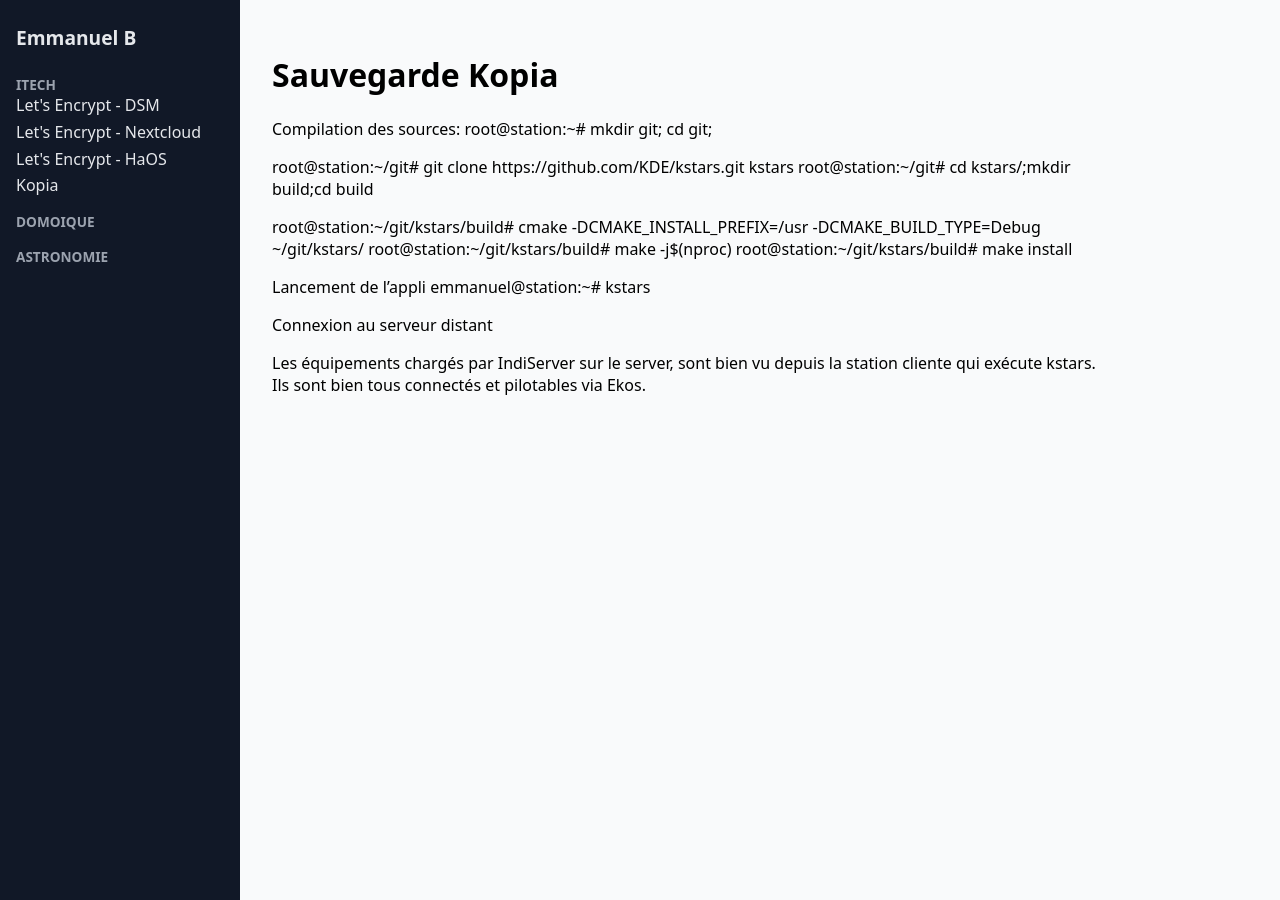
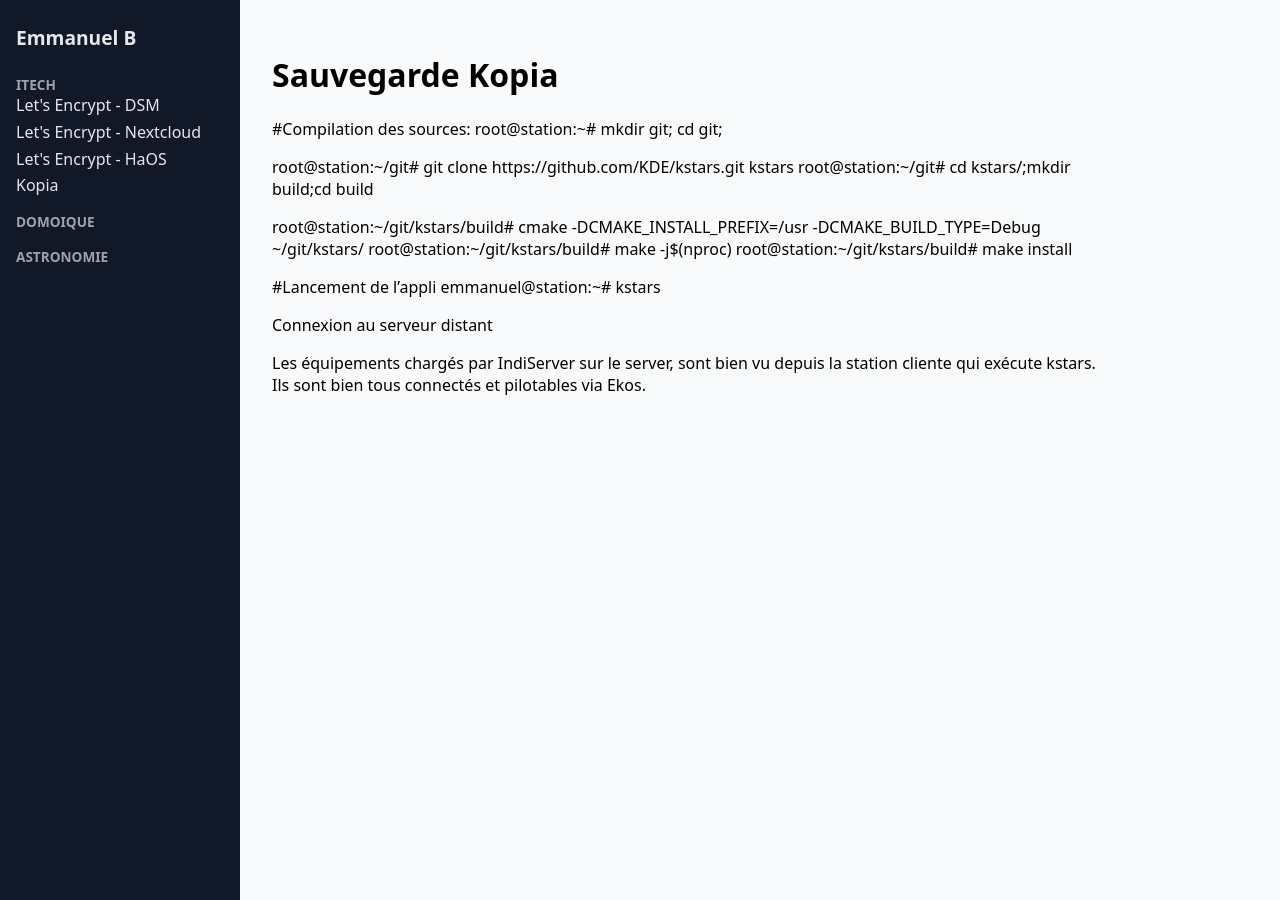
Before and after one commit to CosmicExplorator/cosmicexplorator.github.io, a Jekyll site: the page built from _pages/astronomie/compilKstars.md, in a window 1280 px wide. Built offline with Jekyll 4.4.1, drawn with Linux system fonts in a browser that asks for light colours.

```diff
--- a/_pages/astronomie/compilKstars.md
+++ b/_pages/astronomie/compilKstars.md
@@ -9,7 +9,7 @@ permalink: /compilKstarts/
 
 
 
- Compilation des sources:
+#Compilation des sources:
 root@station:~# mkdir git; cd git;
 
 root@station:~/git# git clone https://github.com/KDE/kstars.git kstars
@@ -21,7 +21,7 @@ root@station:~/git/kstars/build# make -j$(nproc)
 root@station:~/git/kstars/build# make install
 
 
- Lancement de l'appli
+#Lancement de l'appli
 emmanuel@station:~# kstars
 
 
```
